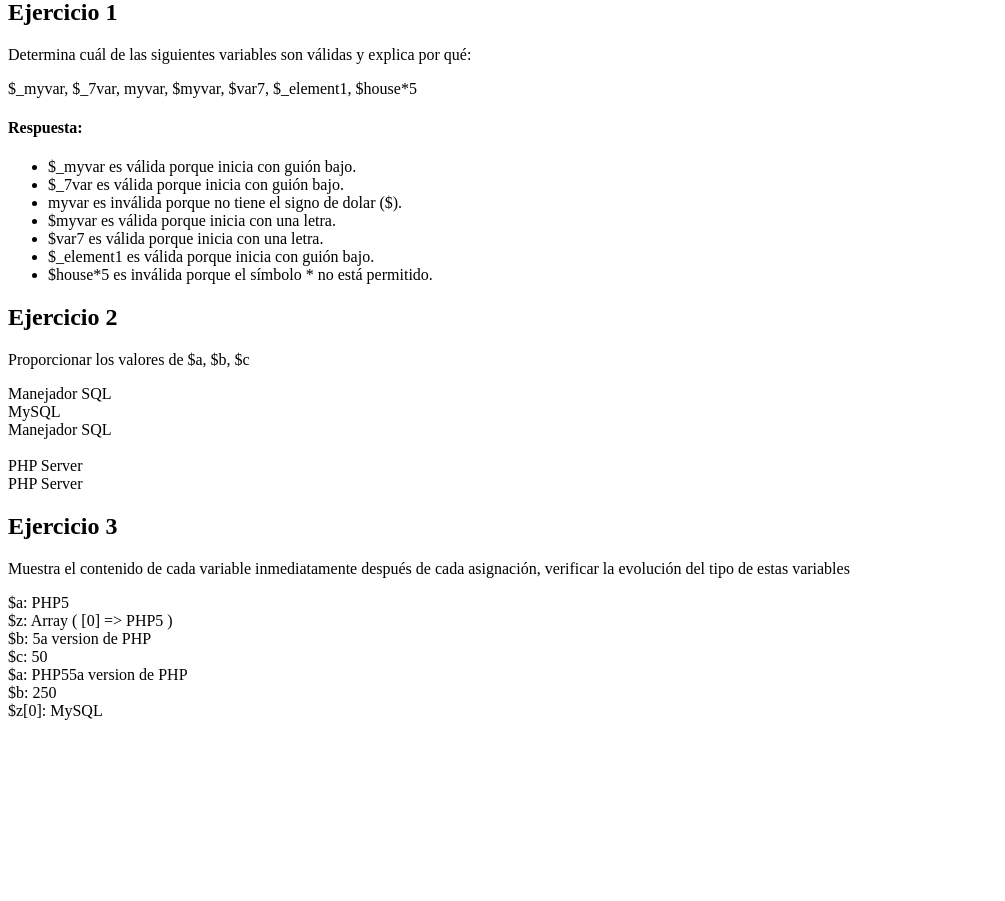
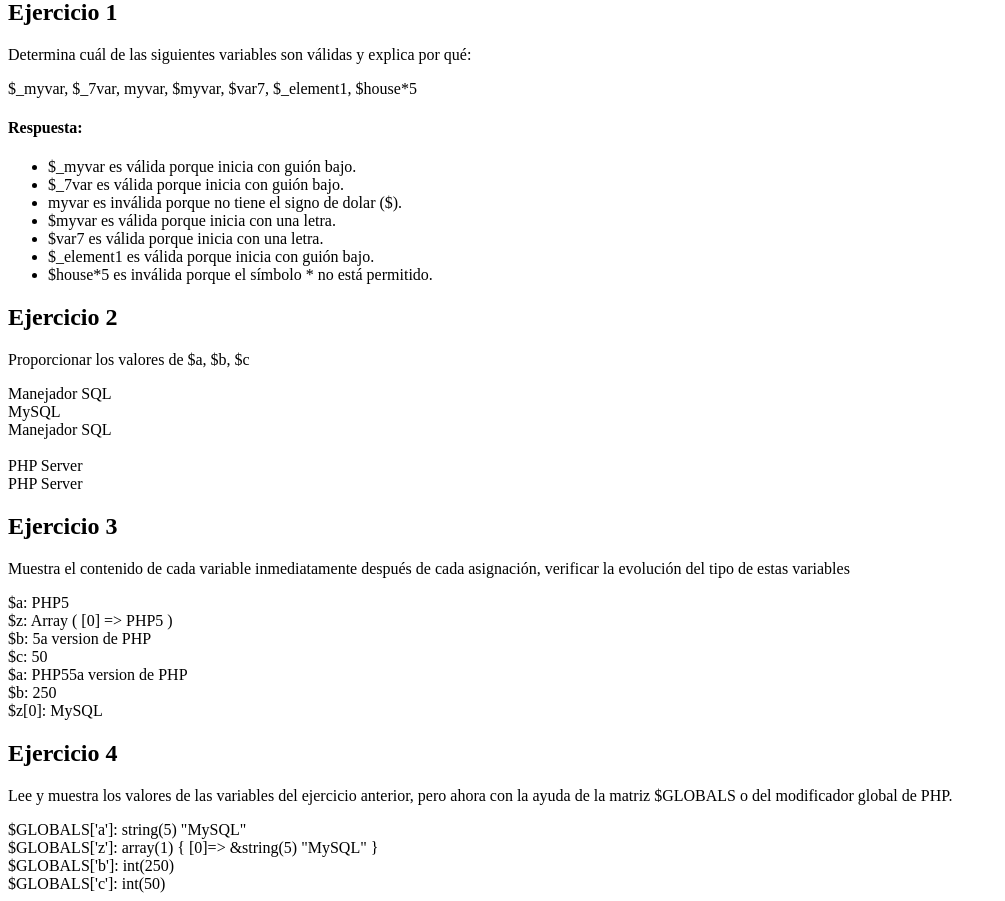
Before and after one commit to Kippie01PW/tecweb, a PHP site: page / in a window 1280 px wide. Shown: the part 21-922 px from the top of the page, without its empty margins (0-1005 px from the left). Before the commit the page ends 741 px from the top, so only its background shows below. Run offline with PHP 8.4, Linux system fonts and the light colour scheme.

Commit message:
Se realizó el inciso 4 de la práctica correctamente

```diff
--- a/practicas/p04/index.php
+++ b/practicas/p04/index.php
@@ -81,6 +81,48 @@
     $z[0] = "MySQL";
     echo "\$z[0]: ";
     print_r( $z[0] );
+
+    unset($a);
+    unset($z);
+    unset($b);
+    unset($c);
     ?>
+
+    <h2>Ejercicio 4</h2>
+    <p>Lee y muestra los valores de las variables del ejercicio anterior, pero ahora con la ayuda de
+    la matriz $GLOBALS o del modificador global de PHP.</p>
+    <?php
+    global $a, $z, $b, $c;
+
+    $a = "PHP5";
+    $z[] = &$a;
+    $b = "5a version de PHP";
+    $c = $b * 10;
+    $a .= $b;
+    $b *= $c;
+    $z[0] = "MySQL";
+
+    echo "\$GLOBALS['a']: ";
+    var_dump($GLOBALS['a']);
+    echo "<br>";
+
+    echo "\$GLOBALS['z']: ";
+    var_dump($GLOBALS['z']);
+    echo "<br>";
+
+    echo "\$GLOBALS['b']: ";
+    var_dump($GLOBALS['b']);
+    echo "<br>";
+
+    echo "\$GLOBALS['c']: ";
+    var_dump($GLOBALS['c']);
+    echo "<br>";
+
+    unset($a);
+    unset($z);
+    unset($b);
+    unset($c);
+    ?>
+
 </body>
 </html>
```
